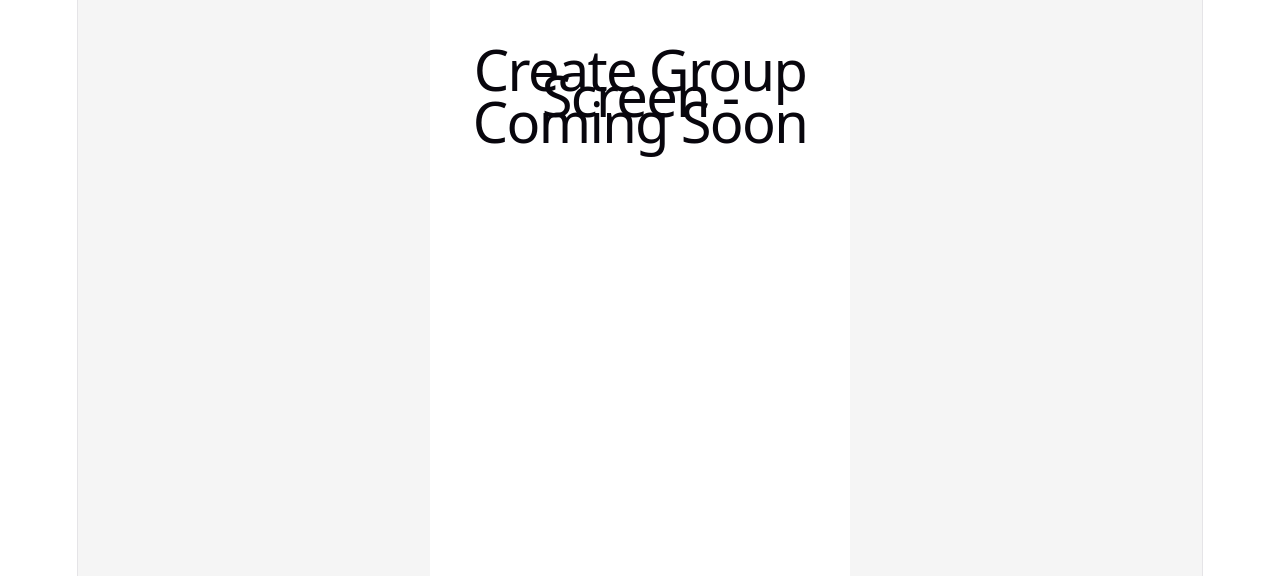
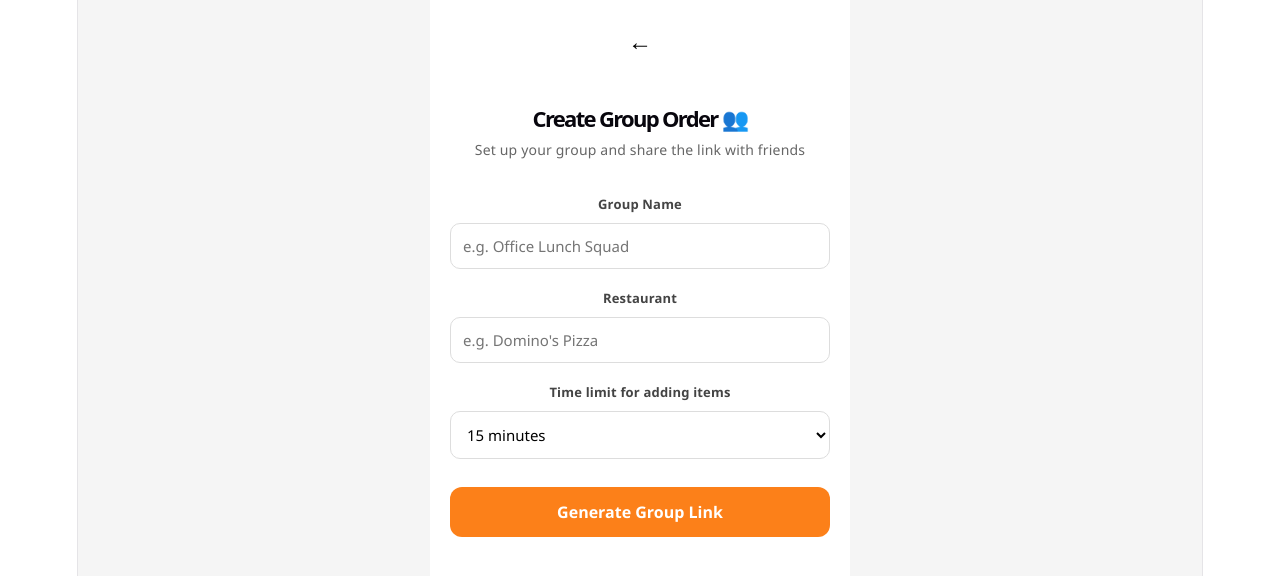
Before and after one commit to SATYASUKANYA09/swiggy-group-order, a React (Vite) app: page / in a window 1280 px wide. Both pictures are taken after a click on the button "Start Group Order". Shown: the top 576 px of the page. Built offline with nearby package versions, Linux system fonts and the light colour scheme.

Commit message:
feat: add create group screen

```diff
--- a/src/screens/CreateGroupScreen.jsx
+++ b/src/screens/CreateGroupScreen.jsx
@@ -1,4 +1,108 @@
+import { useState } from 'react'
+
 function CreateGroupScreen({ navigate }) {
-  return <div className="screen"><h1>Create Group Screen - Coming Soon</h1></div>
+  const [groupName, setGroupName] = useState('')
+  const [restaurant, setRestaurant] = useState('')
+  const [timeLimit, setTimeLimit] = useState('15')
+  const [linkGenerated, setLinkGenerated] = useState(false)
+
+  const handleCreate = () => {
+    if (groupName && restaurant) {
+      setLinkGenerated(true)
+    }
+  }
+
+  return (
+    <div className="screen">
+      <button
+        onClick={() => navigate('home')}
+        style={{ background: 'none', border: 'none', fontSize: '24px', cursor: 'pointer', marginBottom: '16px' }}
+      >
+        ←
+      </button>
+
+      <h1 style={{ fontSize: '22px', fontWeight: '700', marginBottom: '6px' }}>
+        Create Group Order 👥
+      </h1>
+      <p style={{ color: '#666', fontSize: '14px', marginBottom: '28px' }}>
+        Set up your group and share the link with friends
+      </p>
+
+      <div style={{ marginBottom: '16px' }}>
+        <label style={{ fontSize: '13px', fontWeight: '600', color: '#444', display: 'block', marginBottom: '6px' }}>
+          Group Name
+        </label>
+        <input
+          type="text"
+          placeholder="e.g. Office Lunch Squad"
+          value={groupName}
+          onChange={(e) => setGroupName(e.target.value)}
+          style={{
+            width: '100%', padding: '12px', borderRadius: '10px',
+            border: '1.5px solid #ddd', fontSize: '15px', outline: 'none'
+          }}
+        />
+      </div>
+
+      <div style={{ marginBottom: '16px' }}>
+        <label style={{ fontSize: '13px', fontWeight: '600', color: '#444', display: 'block', marginBottom: '6px' }}>
+          Restaurant
+        </label>
+        <input
+          type="text"
+          placeholder="e.g. Domino's Pizza"
+          value={restaurant}
+          onChange={(e) => setRestaurant(e.target.value)}
+          style={{
+            width: '100%', padding: '12px', borderRadius: '10px',
+            border: '1.5px solid #ddd', fontSize: '15px', outline: 'none'
+          }}
+        />
+      </div>
+
+      <div style={{ marginBottom: '28px' }}>
+        <label style={{ fontSize: '13px', fontWeight: '600', color: '#444', display: 'block', marginBottom: '6px' }}>
+          Time limit for adding items
+        </label>
+        <select
+          value={timeLimit}
+          onChange={(e) => setTimeLimit(e.target.value)}
+          style={{
+            width: '100%', padding: '12px', borderRadius: '10px',
+            border: '1.5px solid #ddd', fontSize: '15px', outline: 'none', background: 'white'
+          }}
+        >
+          <option value="10">10 minutes</option>
+          <option value="15">15 minutes</option>
+          <option value="20">20 minutes</option>
+          <option val ue="30">30 minutes</option>
+        </select>
+      </div>
+
+      {!linkGenerated ? (
+        <button className="btn-primary" onClick={handleCreate}>
+          Generate Group Link
+        </button>
+      ) : (
+        <div>
+          <div style={{
+            background: '#f0fdf4', border: '1.5px solid #86efac', borderRadius: '12px',
+            padding: '16px', marginBottom: '16px'
+          }}>
+            <p style={{ fontSize: '13px', color: '#16a34a', fontWeight: '600', marginBottom: '6px' }}>
+              ✅ Group link ready!
+            </p>
+            <p style={{ fontSize: '13px', color: '#444', wordBreak: 'break-all' }}>
+              swiggy.com/group/join/{groupName.toLowerCase().replace(/ /g, '-')}-{Math.floor(Math.random() * 9000) + 1000}
+            </p>
+          </div>
+          <button className="btn-primary" onClick={() => navigate('split')}>
+            View Group Cart →
+          </button>
+        </div>
+      )}
+    </div>
+  )
 }
+
 export default CreateGroupScreen
```
